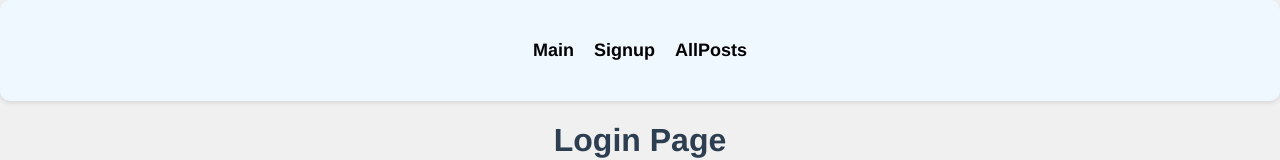
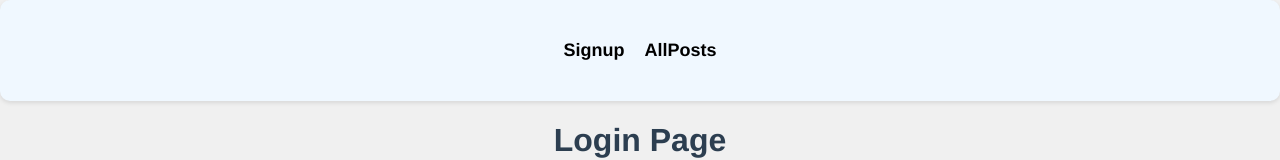
Before and after one commit to TKap000/WAD_group_AT, a Vue app in the folder homework_4_frontend/: page /#/login in a window 1280 px wide. Shown: the top 160 px of the page. Built offline with nearby package versions, Linux system fonts and the light colour scheme.

Commit message:
rerouted the pages, transitioned from old design to new.

```diff
--- a/homework_4_frontend/src/components/Header.vue
+++ b/homework_4_frontend/src/components/Header.vue
@@ -2,7 +2,7 @@
     <header>
       <nav class="nav-bar">
         <ul class="nav-list">
-          <li class="nav-item"><router-link to="/main" class="nav-link">Main</router-link></li>
+          <!-- <li class="nav-item"><router-link to="/main" class="nav-link">Main</router-link></li> -->
           <li class="nav-item"><router-link to="/signup" class="nav-link">Signup</router-link></li>
           <li class = "nav-item"><router-link to="/api/Allposts" class="nav-link">AllPosts</router-link></li>
           <!-- <li class="nav-item"><router-link to="/api/addPost" class="nav-link">addpost</router-link></li> -->
--- a/homework_4_frontend/src/router/index.js
+++ b/homework_4_frontend/src/router/index.js
@@ -5,12 +5,14 @@ import auth from "../auth";
 import AllPosts from "../views/AllPosts.vue";
 import APost from "../views/APost.vue";
 import AddPost from "../views/AddPost.vue";
+import ContactPage
+ from '../views/ContactPage.vue';
 const routes = [
     {
-      path: '/', // Base path
-      name: 'main',
+      path: '/api/Allposts', // Base path
+      name: 'allposts',
       //component: () => import('../views/MainPage.vue'), // Load MainPage
-      component: MainPage,
+      component: AllPosts,
         beforeEnter: async(to, from, next) => {
             let authResult = await auth.authenticated();
             if (!authResult) {
@@ -20,50 +22,39 @@ const routes = [
             }
         }
     },
+    // {
+    //   path: '/main', // Additional route pointing to MainPage
+    //   redirect: '/', // Redirect to the base path
+    // },
     {
-      path: '/main', // Additional route pointing to MainPage
-      redirect: '/', // Redirect to the base path
+        path: '/signup', // Signup Page
+        name: 'signup',
+        component: () => import(/* webpackChunkName: "signup" */ '../views/SignupPage.vue'), // Lazy-loaded Signup page
     },
     {
-      path: '/signup',
-      name: 'signup',
-      component: () => import(/* webpackChunkName: "signup" */ '../views/SignupPage.vue'), // Lazy-loaded Signup page
+        path: '/login', // Login Page
+        name: 'login',
+        component: () => import(/* webpackChunkName: "login" */ '../views/LoginPage.vue'),
     },
     {
-      path: '/login',
-      name: 'login',
-      component: () => import(/* webpackChunkName: "login" */ '../views/LoginPage.vue'),
+        path: '/contact', // Public Contact Page
+        name: 'contact',
+        component: () => import('../views/ContactPage.vue'), // Load ContactPage
     },
     {
-      path: "/contact",
-      name: "contact",
-      // route level code-splitting
-      // this generates a separate chunk (contact.[hash].js) for this route
-      // which is lazy-loaded when the route is visited.
-      component: () =>
-          import ( /* webpackChunkName: "about" */ "../views/ContactPage.vue"),
+        path: '/api/apost/:id', // View a single post
+        name: 'apost',
+        component: APost,
     },
     {
-      path: "/api/Allposts",
-      name: "allposts",
-      component: () =>
-          import ( /* webpackChunkName: "about" */ "../views/AllPosts.vue"),
+        path: '/api/addpost', // Add a new post
+        name: 'addpost',
+        component: AddPost,
     },
     {
-      path: "/api/apost/:id",
-      name: "apost",
-      component: APost
+        path: '/:pathMatch(.*)*', // Catch-All Route
+        redirect: '/api/Allposts', // Redirect to Home
     },
-    {
-      path: "/api/addpost",
-      name: "addpost",
-      component: AddPost
-    },
-    {
-      path:"/api/catchAll(.*)",
-      name: "Allposts",
-      component: AllPosts
-    }
 
   ];
 
```
